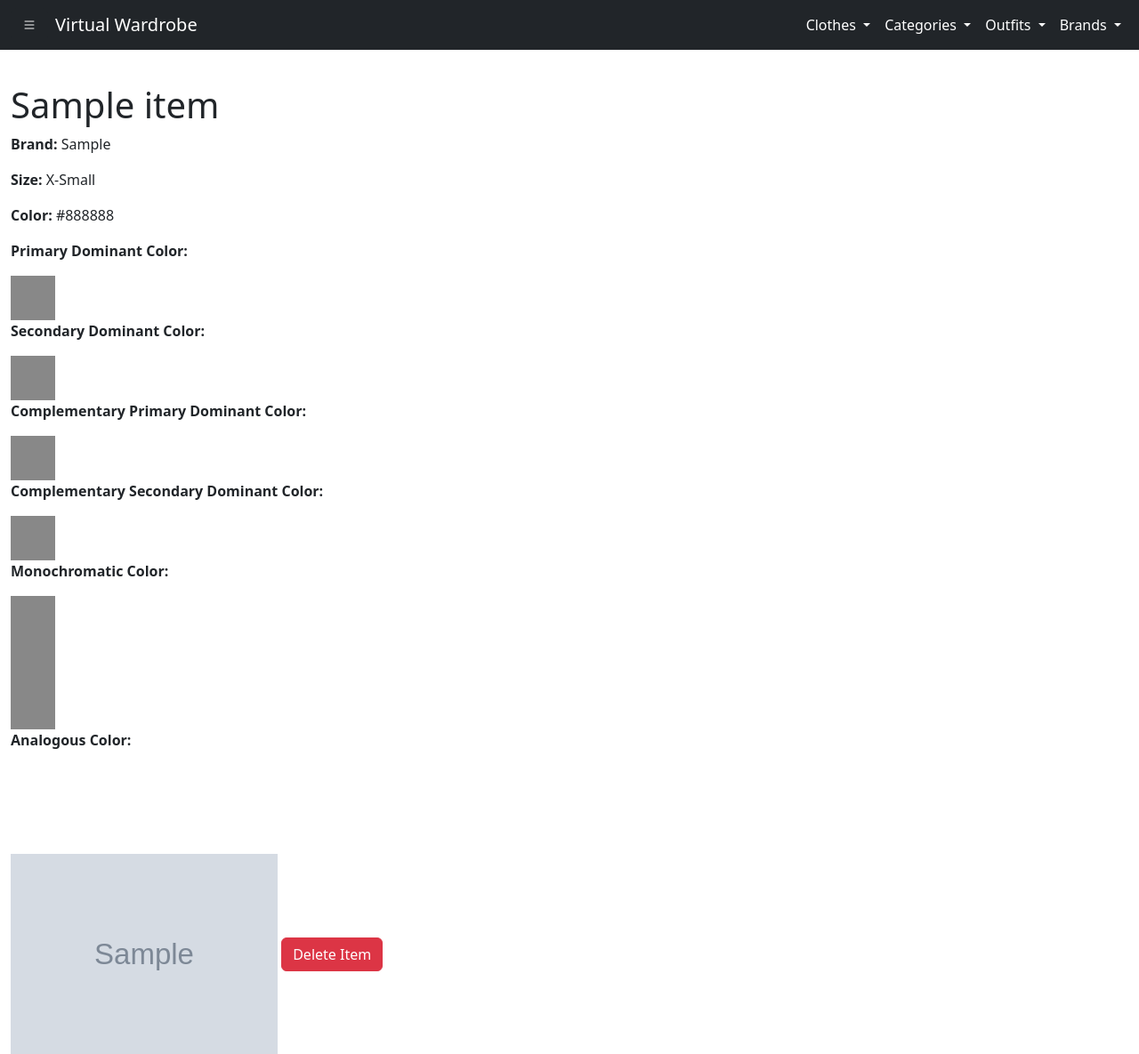
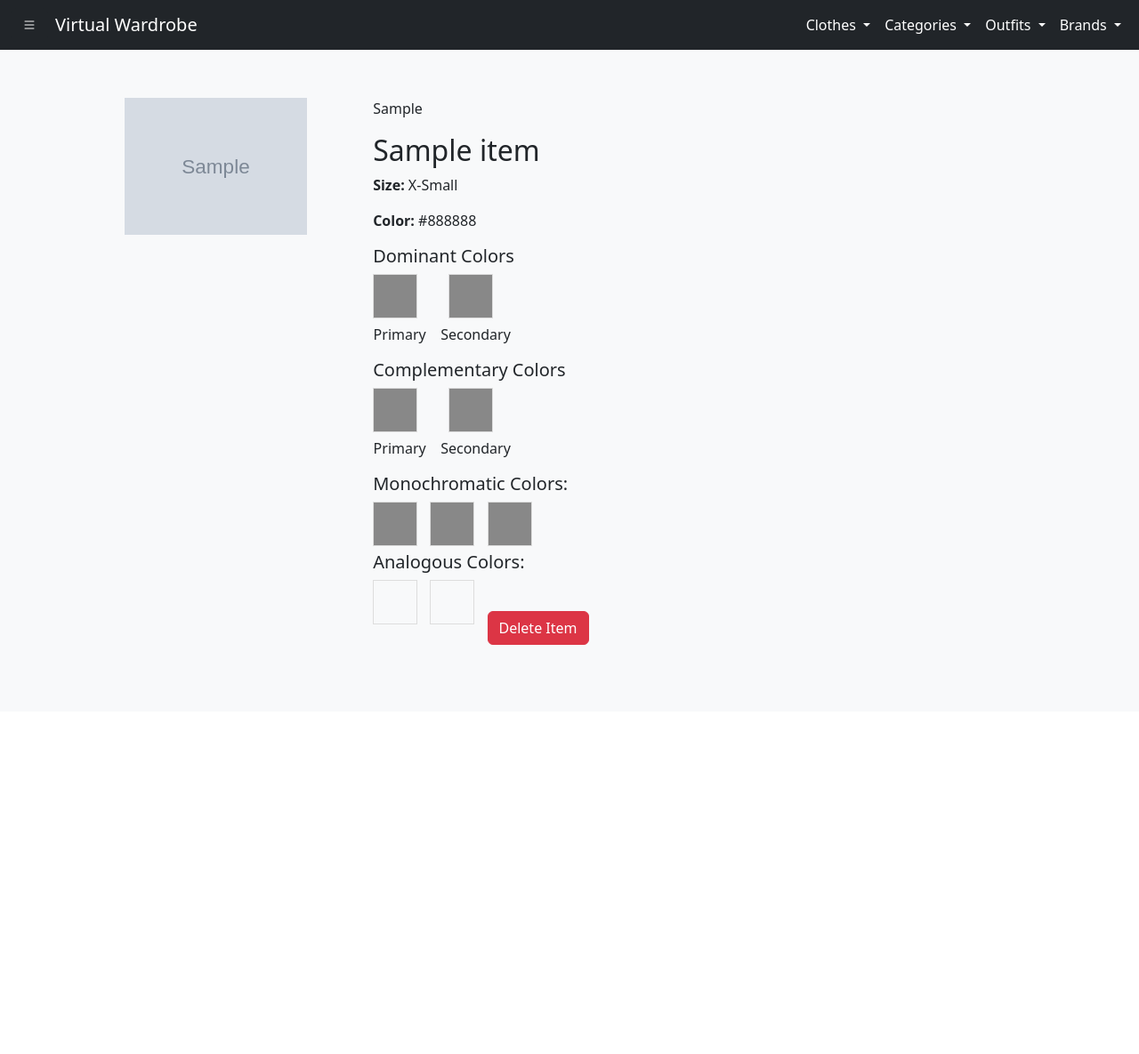
Before and after one commit to pgustafs/capsule, a Django app: page /item/1/ in a window 1280 px wide. Shown: the whole page at 89% size. After the commit the page ends 725 px from the top, so only its background shows below. Run offline with Django 5.2, Linux system fonts and the light colour scheme; tables that the repository leaves empty hold one stand-in row (values such as "Sample post"); grey boxes marked "Sample" are stand-in pictures; some libraries are stand-ins or nearby versions.

Commit message:
design changes

```diff
--- a/base/base/settings.py
+++ b/base/base/settings.py
@@ -126,8 +126,9 @@ USE_TZ = True
 STATIC_URL = '/static/'
 
 STATICFILES_DIRS = [
-    os.path.join(BASE_DIR, "static"),
+    os.path.join(BASE_DIR, "capsule/static"),
 ]
+#print(STATICFILES_DIRS)
 
 # Default primary key field type
 # https://docs.djangoproject.com/en/5.0/ref/settings/#default-auto-field
--- a/base/capsule/static/css/styles.css
+++ b/base/capsule/static/css/styles.css
@@ -1,10 +1,6 @@
-#loadingSpinner {
-    position: fixed;
-    top: 50%;
-    left: 50%;
-    transform: translate(-50%, -50%);
-    z-index: 9999;
-    display: none;
+/* base */
+body {
+    background-color: #f8f9fa;  /* Light grey background */
 }
 
 /* clothes matching canvas */
@@ -43,4 +39,63 @@
     max-height: 100%;
 }
 
-/* sidebar and dropdowns*/
+/* item list cards */
+.card {
+    background-color: white;  /* White card background */
+    border: none;  /* Remove borders */
+    transition: box-shadow 0.3s ease-in-out;  /* Smooth shadow transition */
+    border-radius: 0;  /* Ensure no rounded corners */
+    position: relative;
+}
+
+.card:hover {
+    box-shadow: 0 8px 16px rgba(0, 0, 0, 0.3);  /* Drop shadow on hover */
+}
+
+.card-img-top {
+    object-fit: contain;  /* Ensure the entire image is visible */
+    height: 300px;  /* Adjust the height as needed */
+    width: 100%;
+    padding: 0;  /* Remove default padding/margin of the image */
+    border-radius: 0;  /* Ensure no rounded corners */
+}
+
+.card-body h5, .card-body p {
+    color: inherit;  /* Ensure text inherits the color of its parent */
+}
+
+.stretched-link::after {
+    position: absolute;
+    top: 0;
+    bottom: 0;
+    left: 0;
+    right: 0;
+    content: "";
+    z-index: 1;
+}
+
+/* Item_detail stuff */
+.image-wrapper {
+    margin-left: 50px;
+    margin-right: 50px;
+    width: 100%;
+}
+
+.color-box {
+    width: 50px;
+    height: 50px;
+    display: inline-block;
+    margin-right: 10px;
+    border: 1px solid #ddd;
+}
+
+@media (max-width: 768px) {
+    .color-box {
+        margin-bottom: 10px;
+    }
+
+    .image-wrapper {
+        margin-left: 0;
+        margin-right: 0;
+    }
+}
--- a/base/capsule/templates/capsule/base.html
+++ b/base/capsule/templates/capsule/base.html
@@ -1,7 +1,7 @@
 <!DOCTYPE html>
+{% load static %}
 <html lang="en">
 <head>
-    {% load static %}
     <meta charset="UTF-8">
     <meta name="viewport" content="width=device-width, initial-scale=1">
     <title>{% block title %}Virtual Wardrobe{% endblock %}</title>
@@ -9,7 +9,7 @@
     <link rel="stylesheet" href="{% static 'css/bootstrap.min.css' %}">
     <link rel="stylesheet" href="https://cdnjs.cloudflare.com/ajax/libs/bootstrap-icons/1.10.0/font/bootstrap-icons.min.css">
     <link rel="stylesheet" href="https://code.jquery.com/ui/1.13.2/themes/base/jquery-ui.css">
-    <link rel="stylesheet" href="{% static 'css/styles.css' %}">
+    <link href="{% static 'css/styles.css' %}" rel="stylesheet">
     <style>
         body {
             overflow-x: hidden; /* Prevent horizontal scroll */
--- a/base/capsule/templates/capsule/item_detail.html
+++ b/base/capsule/templates/capsule/item_detail.html
@@ -3,26 +3,58 @@
 {% block title %}{{ item.name }}{% endblock %}
 
 {% block content %}
-    <h1>{{ item.name }}</h1>
-    <p><strong>Brand:</strong> {{ item.brand }}</p>
-    <p><strong>Size:</strong> {{ item.get_size_display }}</p>
-    <p><strong>Color:</strong> {{ item.color }}</p>
-    <p><strong>Primary Dominant Color:</strong></p>
-    <div style="width: 50px; height: 50px; background-color: {{ item.primary_dominant_color }};"></div>
-    <p><strong>Secondary Dominant Color:</strong></p>
-    <div style="width: 50px; height: 50px; background-color: {{ item.secondary_dominant_color }};"></div>
-    <p><strong>Complementary Primary Dominant Color:</strong></p>
-    <div style="width: 50px; height: 50px; background-color: {{ item.complementary_primary_dominant_color }};"></div>
-    <p><strong>Complementary Secondary Dominant Color:</strong></p>
-    <div style="width: 50px; height: 50px; background-color: {{ item.complementary_secondary_dominant_color }};"></div>
-    <p><strong>Monochromatic Color:</strong></p>
-    <div style="width: 50px; height: 50px; background-color: {{ item.monochromatic_color_1 }};"></div>
-    <div style="width: 50px; height: 50px; background-color: {{ item.monochromatic_color_2 }};"></div>
-    <div style="width: 50px; height: 50px; background-color: {{ item.monochromatic_color_3 }};"></div>
-    <p><strong>Analogous Color:</strong></p>
-    <div style="width: 50px; height: 50px; background-color: {{ item.analogous_color_1 }};"></div>
-    <div style="width: 50px; height: 50px; background-color: {{ item.analogous_color_2 }};"></div>
-    <img src="{{ item.image.url }}" alt="{{ item.name }}" style="width: 300px; height: auto;"> <!-- Larger image -->
-    <a href="{% url 'delete_item' item.id %}" class="btn btn-danger">Delete Item</a>
+<div class="container mt-4">
+    <div class="row justify-content-center">
+        <div class="col-lg-10">
+            <div class="row">
+                <div class="col-md-6 d-flex justify-content-center my-3">
+                    <div class="image-wrapper">
+                        <img src="{{ item.image.url }}" class="img-fluid" alt="{{ item.name }}">
+                    </div>
+                </div>
+                <div class="col-md-6 my-3">
+                    <p>{{ item.brand }}</p>
+                    <h2>{{ item.name }}</h2>
+
+                    <p><strong>Size:</strong> {{ item.get_size_display }}</p>
+                    <p><strong>Color:</strong> {{ item.color }}</p>
+
+                    <h5>Dominant Colors</h5>
+                    <div class="d-flex">
+                        <div class="text-center me-3">
+                            <div class="color-box" style="background-color: {{ item.primary_dominant_color }};"></div>
+                            <p class="text-italic">Primary</p>
+                        </div>
+                        <div class="text-center">
+                            <div class="color-box" style="background-color: {{ item.secondary_dominant_color }};"></div>
+                            <p class="text-italic">Secondary</p>
+                        </div>
+                    </div>
+                    <h5>Complementary Colors</h5>
+                    <div class="d-flex">
+                        <div class="text-center me-3">
+                            <div class="color-box" style="background-color: {{ item.complementary_primary_dominant_color }};"></div>
+                            <p class="text-italic">Primary</p>
+                        </div>
+                        <div class="text-center">
+                            <div class="color-box" style="background-color: {{ item.complementary_secondary_dominant_color }};"></div>
+                            <p class="text-italic">Secondary</p>
+                        </div>
+                    </div>
+
+                    <h5>Monochromatic Colors:</h5>
+                    <div class="color-box" style="background-color: {{ item.monochromatic_color_1 }};"></div>
+                    <div class="color-box" style="background-color: {{ item.monochromatic_color_2 }};"></div>
+                    <div class="color-box" style="background-color: {{ item.monochromatic_color_3 }};"></div>
+
+                    <h5>Analogous Colors:</strong></h5>
+                    <div class="color-box" style="background-color: {{ item.analogous_color_1 }};"></div>
+                    <div class="color-box" style="background-color: {{ item.analogous_color_2 }};"></div>
+
+                    <a href="{% url 'delete_item' item.id %}" class="btn btn-danger mt-3">Delete Item</a>
+                </div>
+            </div>
+        </div>
+    </div>
+</div>
 {% endblock %}
-monochromatic_color_1
```
Also changed, not shown: base/capsule/templates/capsule/item_list.html (+37 -11 lines), base/capsule/templates/capsule/subcategory_items.html (+19 -11 lines), test.html (added, +70 -0 lines).
